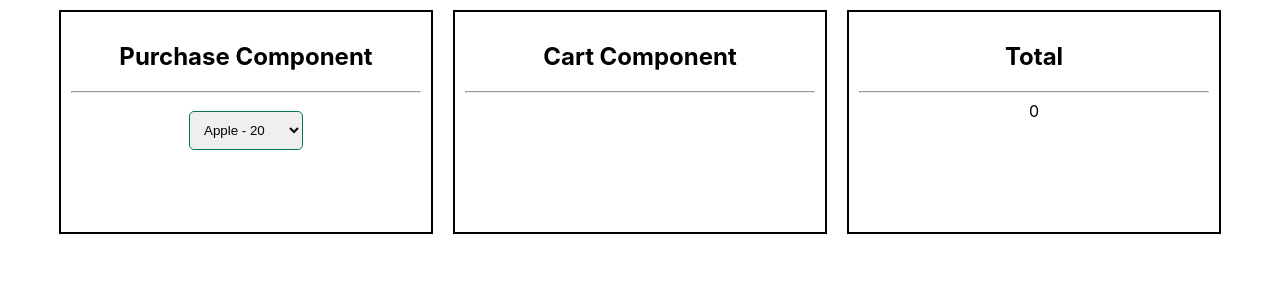
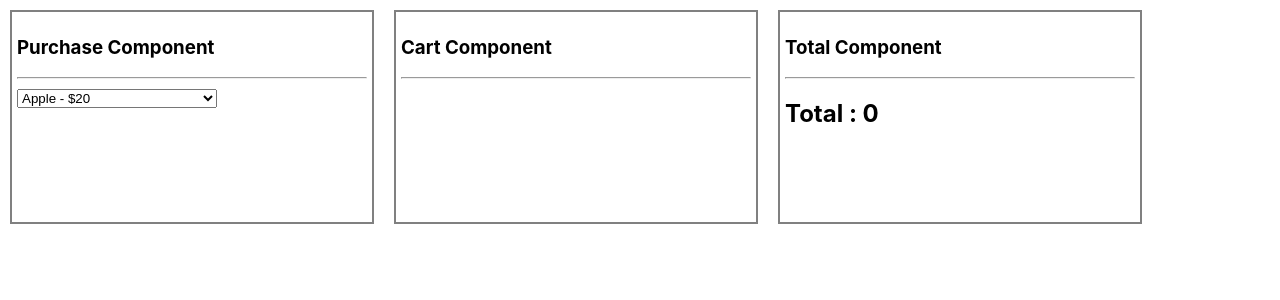
Before and after one commit to Jubair70/pracode, a React (Create React App) app: page / in a window 1280 px wide. Shown: the top 300 px of the page. Built offline with nearby package versions, Linux system fonts and the light colour scheme.

Commit message:
component with redux toolkit

```diff
--- a/package.json
+++ b/package.json
@@ -3,6 +3,7 @@
   "version": "0.1.0",
   "private": true,
   "dependencies": {
+    "@reduxjs/toolkit": "^1.8.6",
     "@testing-library/jest-dom": "^5.16.5",
     "@testing-library/react": "^13.4.0",
     "@testing-library/user-event": "^13.5.0",
@@ -11,7 +12,6 @@
     "react-redux": "^8.0.4",
     "react-router-dom": "^6.4.2",
     "react-scripts": "5.0.1",
-    "redux": "^4.2.0",
     "redux-thunk": "^2.4.1",
     "sass": "^1.55.0",
     "web-vitals": "^2.1.4"
--- a/src/App.css
+++ b/src/App.css
@@ -1,3 +1,15 @@
-.App {
-  text-align: center;
+.customDiv{
+  margin: 10px;
+  border: 2px solid gray;
+  width: 350px;
+  height: 200px;
+  padding: 5px;
+  display: inline-block;
+  vertical-align: top;
 }
+select{
+  width: 200px;
+}
+li{
+  cursor: pointer;
+}
--- a/src/App.js
+++ b/src/App.js
@@ -1,10 +1,14 @@
 import './App.css';
-import PurchaseComponent from './component/purchase.component'
+import Purchase from './component/Purchase.component'
+import Cart from './component/Cart.component'
+import Total from './component/Total.component';
 
 function App() {
   return (
     <div className='App'>
-        <PurchaseComponent/>
+        <Purchase/>
+        <Cart/>
+        <Total/>
     </div>
   )
 }
--- a/src/component/cart.component.jsx
+++ b/src/component/cart.component.jsx
@@ -1,32 +1,26 @@
-import React,{useContext, useState} from "react";
-import TotalContext from "../store/total-context";
-import PurchaseComponent from "./purchase.component";
-import TotalComponent from "./total.component";
-
-const CartComponent = () => {
-    const {total,setTotal,cartItems, setCartItems} = useContext(TotalContext)
-
-  const deleteItem = (e) =>{
-    setTotal(total-parseInt(e.target.value));
-    let cartList = cartItems.filter((item)=>item.price!=e.target.value)
-    setCartItems(cartList)
+import {useSelector,useDispatch} from 'react-redux';
+import { deleteItem } from '../store/purchaseSlice';
+const Cart=()=>{
+    const cart = useSelector(state=>state.pr.cart);
+    const dispatch = useDispatch();
+    const deleteHandler = (index,price)  => {
+        dispatch(deleteItem({index,price}))
     }
-  return (
-    <div className="customDiv">
-      <h2>Cart Component</h2>
-      <hr />
-      <ul >
+    return(
+        <div className='customDiv'>
+            <h3>Cart Component</h3>
+            <hr/>
+            <ul>
                 {
-            cartItems.map((prop,index)=>{
+                    cart.map((product,index)=>{
                         return(
-                    <li value={prop.price} key={index} onClick={(e)=>deleteItem(e)}>{prop.pName}</li>
+                            <li key={index} onClick={()=>deleteHandler(index,product.price)}>{product.pName}</li>
                         )
                     })
                 }
             </ul>
         </div>
+    )
+}
 
-  );
-};
-
-export default React.memo(CartComponent);
+export default Cart;
--- a/src/component/component.styles.scss
+++ /dev/null
@@ -1,17 +0,0 @@
-.customDiv{
-    border:2px solid black;
-    padding :10px;
-    margin:10px;
-    display: inline-block;
-    width: 350px;
-  height: 200px;
-  vertical-align: top;
-}
-
-select{
-    border:1px solid rgb(8, 117, 94);
-    border-radius: 5px;
-    padding :10px;
-    margin:10px;
-    display: inline-block;
-}
--- a/src/component/purchase.component.jsx
+++ b/src/component/purchase.component.jsx
@@ -1,50 +1,32 @@
-import React, { useState,useContext } from "react";
-import "./component.styles.scss";
-import CartComponent from "./cart.component";
-import TotalComponent from './total.component';
-import TotalContext from '../store/total-context';
-
-const PurchaseComponent = () => {
-  const products = [
-    { pName: "Apple", price: 20 },
-    { pName: "Banana", price: 3 },
-    { pName: "Orange", price: 10 },
-    { pName: "Grapes", price: 8 },
-  ];
-
-  const [cartItems, setCartItems] = useState([]);
-  const [total,setTotal] = useState(0);
-  const value = {total,setTotal,cartItems, setCartItems}
-  const cartItemHandler = (e) =>{
-    const selectedItem = {
-        pName: e.target.options[e.target.selectedIndex].text,
-        price: e.target.value
-    }
-    setCartItems([...cartItems,selectedItem])
-    setTotal(total + parseInt(e.target.value));
+import { useSelector,useDispatch } from "react-redux";
+import {addItem} from '../store/purchaseSlice'
+const Purchase = () =>{
+    const products = useSelector(state=>state.pr.products);
+    const dispatch = useDispatch();
+    const purchaseHandler = (e)=>{
+        let pName = e.target.options[e.target.selectedIndex].text;
+        let price = e.target.value;
+        let obj = {pName,price}
+        dispatch(addItem(obj))
     }
     return (
-    <>
         <div className="customDiv">
-        <h2>Purchase Component</h2>
-        <hr />
-        <select onChange={(e)=>cartItemHandler(e)}>
-          {products.map((product) => {
+            <h3> Purchase Component </h3>
+            <hr/>
+            <select onChange={(e)=>purchaseHandler(e)}>
+            {
+                products.map((product,index)=>{
                     return (
-              <option value={product.price}>
-                {product.pName} - {product.price}
+                        <option value={product.price} key={index}>
+                            {product.pName} - ${product.price}
                         </option>
-            );
-          })}
+                    )
+                })
+            }
             </select>
         </div>
+    )
 
-      <TotalContext.Provider value = {value}>
-        <CartComponent/>
-        <TotalComponent/>
-      </TotalContext.Provider>
-    </>
-  );
-};
+}
 
-export default React.memo(PurchaseComponent);
+export default Purchase
--- a/src/component/total.component.jsx
+++ b/src/component/total.component.jsx
@@ -1,16 +1,13 @@
-import React,{useContext} from 'react'
-import TotalContext from '../store/total-context';
-
-const TotalComponent = () =>{
-
-const {total,setTotal} = useContext(TotalContext);
-    return (
-        <div className="customDiv">
-        <h2>Total</h2>
-                    <hr/>
-               {total}
+import {useSelector} from 'react-redux';
+const Total = ()=>{
+    const total = useSelector(state=>state.pr.total);
+    return(
+        <div className='customDiv'>
+            <h3>Total Component</h3>
+            <hr/>
+            <h2>Total : {total}</h2>
         </div>
     )
 }
 
-export default React.memo(TotalComponent);
+export default Total;
--- a/src/index.js
+++ b/src/index.js
@@ -3,12 +3,22 @@ import ReactDOM from 'react-dom/client';
 import './index.css';
 import App from './App';
 import reportWebVitals from './reportWebVitals';
+import {configureStore} from '@reduxjs/toolkit';
+import purchaseReducer from './store/purchaseSlice'
+import { Provider } from 'react-redux';
 
 const root = ReactDOM.createRoot(document.getElementById('root'));
+const store = configureStore({
+  reducer:{
+    pr:purchaseReducer
+  }
+})
+
 root.render(
-  <React.StrictMode>
+  <Provider store={store}>
     <App />
-  </React.StrictMode>
+  </Provider>
+
 );
 
 // If you want to start measuring performance in your app, pass a function
--- /dev/null
+++ b/src/store/purchaseSlice.jsx
@@ -0,0 +1,30 @@
+import {createSlice} from '@reduxjs/toolkit';
+
+const initialState = {
+products:[
+    { pName: "Apple", price: 20 },
+    { pName: "Banana", price: 3 },
+    { pName: "Orange", price: 10 },
+    { pName: "Grapes", price: 8 },
+],
+cart:[],
+total:0
+};
+
+const purchaseSlice = createSlice({
+    name:'purchase',
+    initialState,
+    reducers:{
+        addItem:(state,action)=>{
+            state.cart = [...state.cart,action.payload];
+            state.total = state.total + parseInt(action.payload.price);
+        },
+        deleteItem:(state,action)=>{
+            state.cart = state.cart.filter((item,index)=>index!==action.payload.index)
+            state.total = state.total - action.payload.price;
+        }
+    }
+})
+
+export const {addItem,deleteItem} = purchaseSlice.actions;
+export default purchaseSlice.reducer;
--- a/src/store/total-context.js
+++ /dev/null
@@ -1,9 +0,0 @@
-import { createContext } from 'react'
-
-const TotalContext =  createContext({
-    total:0,
-    setTotal:()=>{},
-    cartItems:[], setCartItems:()=>{},
-})
-
-export default TotalContext;
```
Also changed, not shown: 1 other file (tests, documents, lock files or other folders). Lines whose indentation alone changed are shown as unchanged.
